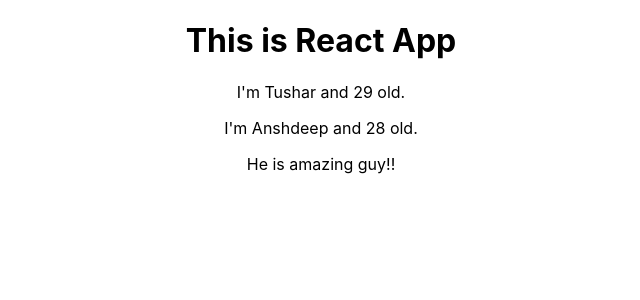
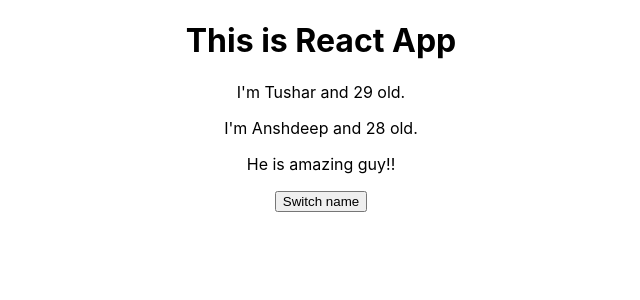
Before and after one commit to jagtap0920/react-the-complete-guide, a React (Create React App) app: page / in a window 1280 px wide. Shown: the top 300 px of the page, without its empty margins (319-959 px from the left). Built offline with nearby package versions, Linux system fonts and the light colour scheme.

Commit message:
[TASK] Learn event handler

```diff
--- a/src/App.js
+++ b/src/App.js
@@ -13,12 +13,17 @@
     }
   }
 
+  switchNameHandler = () => {
+    console.log('Event triggered');
+  }
+
   render() {
     return (
       <div className="App">
         <h1>This is React App</h1>
         <Person name={this.state.persons[0].name} age={this.state.persons[0].age} />
         <Person name={this.state.persons[1].name} age={this.state.persons[1].age} >He is amazing guy!!</Person>
+        <button onClick={this.switchNameHandler}>Switch name</button>
       </div>
 
         //React.createElement('div', {className: 'App'}, React.createElement('h1', null, 'This is react JSX'))
```
